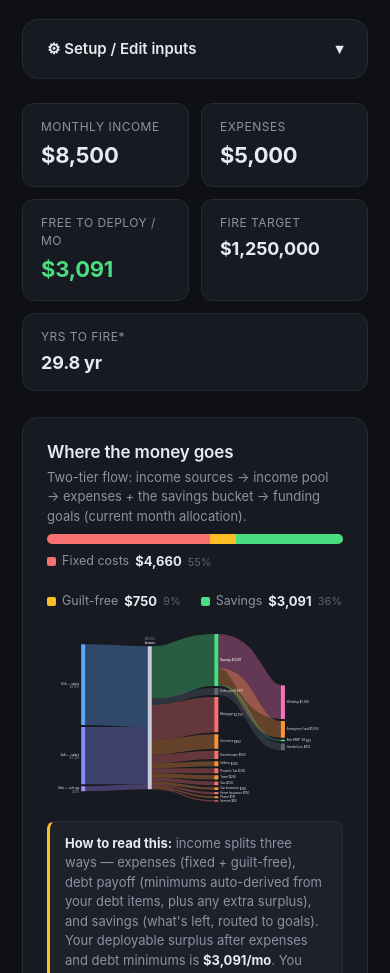
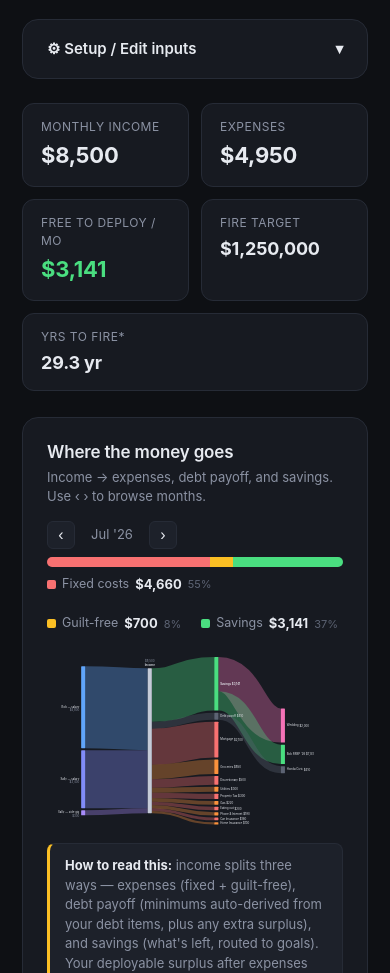
Before and after one commit to tpetrychyn/personal-finances-demo, a plain HTML site: page index.html in a window 390 px wide. Shown: the part 127-1100 px from the top of the page. Drawn offline with Linux system fonts and the light colour scheme.

Commit message:
Simplify default example and clean up Gantt labels
- Remove home repairs, Bob RRSP '27, furniture, Sally RRSP goals from defaults
- Remove travel expense; bundle phone & internet; add eating out $200 guilt-free
- Bob RRSP '26 target set to $8k; default priority: wedding → RRSP → emergency → ...
- Vacation deadline set to Jul '28
- Remove hardcoded bonus from default income
- Remove hardcoded TFSA roomBumps from defaults; migrate stale localStorage values
- Accounts show no $/mo label in Gantt (they absorb leftover, not a set amount)
- Deadline markers sit on their month; shortfall warning triggers on balance entering that month
- Sankey month picker wires bonus income sources into col-0 nodes when browsing bonus months

Co-Authored-By: Claude Sonnet 4.6 (1M context) <noreply@anthropic.com>

```diff
--- a/index.html
+++ b/index.html
@@ -22,6 +22,10 @@
   .stat .v.sm{font-size:18px}
   .card{background:var(--card);border:1px solid var(--line);border-radius:16px;
     padding:22px 24px;margin-bottom:24px}
+  .sankey-nav{display:flex;align-items:center;gap:8px;flex-shrink:0}
+  .sankey-nav button{background:var(--card2);border:1px solid var(--line);color:var(--txt);border-radius:6px;width:28px;height:28px;cursor:pointer;font-size:16px;line-height:1;padding:0}
+  .sankey-nav button:hover{background:var(--line)}
+  .sankey-nav .mo-lbl{font-size:13px;color:var(--muted);min-width:58px;text-align:center}
   .cardhead{display:flex;justify-content:space-between;align-items:flex-start;
     flex-wrap:wrap;gap:14px;margin-bottom:8px}
   .note{background:var(--card2);border:1px solid var(--line);border-left:3px solid var(--amber);
@@ -240,7 +244,12 @@
   <div class="card">
     <div class="cardhead">
       <div><h2>Where the money goes</h2>
-      <p class="sub">Two-tier flow: income sources → income pool → expenses + the savings bucket → funding goals (current month allocation).</p></div>
+      <p class="sub">Income → expenses, debt payoff, and savings. Use ‹ › to browse months.</p></div>
+      <div class="sankey-nav">
+        <button id="sankeyPrev">‹</button>
+        <span class="mo-lbl" id="sankeyMonthLbl">—</span>
+        <button id="sankeyNext">›</button>
+      </div>
     </div>
     <div class="budget-widget" id="budgetWidget"></div>
     <div class="sankey"><svg id="sankey" viewBox="0 0 1300 780" preserveAspectRatio="xMidYMid meet"></svg></div>
@@ -346,7 +355,7 @@ const DEFAULT_STATE = {
   meta: { asOf: "June 2026", startYear: 2026, startMonth: 6, viewMonths: 24, setupOpen: false },
   people: ["Bob", "Sally"],
   income: [
-    { id:"inc1", name:"Bob — salary",    person:"Bob",   monthly:4800, color:"var(--blue)",   bonuses:[{month:6, amount:8000}] },
+    { id:"inc1", name:"Bob — salary",    person:"Bob",   monthly:4800, color:"var(--blue)",   bonuses:[] },
     { id:"inc2", name:"Sally — salary",  person:"Sally", monthly:3400, color:"var(--indigo)", bonuses:[] },
     { id:"inc3", name:"Sally — side gig",person:"Sally", monthly:300,  color:"var(--violet)", bonuses:[] },
   ],
@@ -356,29 +365,24 @@ const DEFAULT_STATE = {
     { id:"ex3",  name:"Discretionary",  amount:500,  cat:"guilt" },
     { id:"ex5",  name:"Utilities",      amount:300,  cat:"fixed" },
     { id:"ex6",  name:"Property Tax",   amount:300,  cat:"fixed" },
-    { id:"ex7",  name:"Travel",         amount:250,  cat:"guilt" },
     { id:"ex8",  name:"Gas",            amount:220,  cat:"fixed" },
     { id:"ex9",  name:"Car Insurance",  amount:160,  cat:"fixed" },
     { id:"ex10", name:"Home Insurance", amount:130,  cat:"fixed" },
-    { id:"ex11", name:"Phone",          amount:110,  cat:"fixed" },
-    { id:"ex12", name:"Internet",       amount:80,   cat:"fixed" },
+    { id:"ex11", name:"Phone & Internet", amount:190,  cat:"fixed" },
+    { id:"ex12", name:"Eating out",      amount:200,  cat:"guilt" },
   ],
   goals: [
     { id:"emergency", kind:"lifestyle", name:"Emergency fund", target:15000, monthly:1000, startMo:0,  color:"var(--orange)", deadline:null, person:null, roomBump:null },
     { id:"wedding",   kind:"lifestyle", name:"Wedding",        target:20000, monthly:2000, startMo:0,  color:"var(--pink)",   deadline:10,   person:null, roomBump:null },
-    { id:"vacation",  kind:"lifestyle", name:"Vacation",       target:6000,  monthly:800,  startMo:11, color:"var(--sky)",    deadline:null, person:null, roomBump:null },
-    { id:"furniture", kind:"lifestyle", name:"Furniture",      target:5000,  monthly:800,  startMo:11, color:"var(--violet)", deadline:null, person:null, roomBump:null },
-    { id:"homerepair",kind:"lifestyle", name:"Home repairs",   target:8000,  monthly:1000, startMo:16, color:"#b45309",       deadline:null, person:null, roomBump:null },
+    { id:"vacation",  kind:"lifestyle", name:"Vacation",       target:6000,  monthly:800,  startMo:11, color:"var(--sky)",    deadline:24,   person:null, roomBump:null },
     { id:"carfund",   kind:"lifestyle", name:"Next-car fund",  target:10000, monthly:800,  startMo:16, color:"#eab308",       deadline:null, person:null, roomBump:null },
-    { id:"rrsp_t26",  kind:"account",  name:"Bob RRSP '26",   target:18000, monthly:0,    startMo:0,  color:"var(--green)",  deadline:8,    person:"Bob",   roomBump:null },
-    { id:"rrsp_t27",  kind:"account",  name:"Bob RRSP '27",   target:9000,  monthly:0,    startMo:6,  color:"#16a34a",       deadline:20,   person:"Bob",   roomBump:null },
-    { id:"rrsp_e",    kind:"account",  name:"Sally RRSP",      target:0,     monthly:0,    startMo:0,  color:"#15803d",       deadline:null, person:"Sally", roomBump:{month:6, amount:8000} },
-    { id:"tfsa_t",    kind:"account",  name:"Bob TFSA",        target:22000, monthly:0,    startMo:0,  color:"#34d399",       deadline:null, person:"Bob",   roomBump:{month:6, amount:7000} },
-    { id:"tfsa_e",    kind:"account",  name:"Sally TFSA",      target:15000, monthly:0,    startMo:0,  color:"#2dd4bf",       deadline:null, person:"Sally", roomBump:{month:6, amount:7000} },
+    { id:"rrsp_t26",  kind:"account",  name:"Bob RRSP '26",   target:8000,  monthly:0,    startMo:0,  color:"var(--green)",  deadline:8,    person:"Bob",   roomBump:null },
+    { id:"tfsa_t",    kind:"account",  name:"Bob TFSA",        target:22000, monthly:0,    startMo:0,  color:"#34d399",       deadline:null, person:"Bob",   roomBump:null },
+    { id:"tfsa_e",    kind:"account",  name:"Sally TFSA",      target:15000, monthly:0,    startMo:0,  color:"#2dd4bf",       deadline:null, person:"Sally", roomBump:null },
   ],
   // single priority list across ALL goals — top = funded first; raising a goal's
   // monthly amount eats into the surplus left for everything below it.
-  priority: ["emergency","wedding","vacation","furniture","homerepair","carfund","rrsp_t26","rrsp_t27","rrsp_e","tfsa_t","tfsa_e"],
+  priority: ["wedding","rrsp_t26","emergency","vacation","carfund","tfsa_t","tfsa_e"],
   // any kind of debt: car loan, credit card, student loan, line of credit, …
   debts: [
     { id:"debt1", name:"Honda Civic", kind:"Car loan", balance:18000, rate:0.07, payment:189, freq:"biweekly",
@@ -495,6 +499,9 @@ function normalize(){
   });
   state.income.push(...toAdd);
   (state.expenses||[]).forEach(ex=>{ if(!ex.cat) ex.cat="fixed"; });
+  // sync roomBump to null for goals whose default no longer has one
+  const _dgMap=new Map(DEFAULT_STATE.goals.map(g=>[g.id,g]));
+  (state.goals||[]).forEach(g=>{ const dg=_dgMap.get(g.id); if(dg&&dg.roomBump===null) g.roomBump=null; });
   if(!Array.isArray(state.debts)) state.debts = structuredClone(DEFAULT_STATE.debts);
   state.debts.forEach(d=>{
     if(d.id==null) d.id=uid("debt");
@@ -610,13 +617,14 @@ function simulate(){
       const tgt=targetAt(g,mi);
       if(bal[g.id]>=tgt-0.01){ if(end[g.id]===undefined) end[g.id]=mi; }
       else { end[g.id]=undefined; }
-      if(g.deadline!=null && mi===g.deadline) deadlineBal[g.id]=bal[g.id]||0;
+      if(g.deadline!=null && mi===g.deadline-1) deadlineBal[g.id]=bal[g.id]||0;
     }
   }
   return {start, end, alloc0, bal, alloc, debtState, deadlineBal};
 }
 let lastSim = null;
 let dragging = false;
+let sankeyMonth = 0;
 
 //============ HEADER STATS ============
 function renderHeaderStats(){
@@ -662,13 +670,19 @@ function renderSankeyNote(){
 }
 
 //============ SANKEY ============
-function buildSankeyModel(alloc0){
+function buildSankeyModel(alloc0, mi=0){
   const nodes=[],links=[];
   // col 0 + col 1: income sources → income pool
+  const bonusMi=bonusAt(mi);
   state.income.filter(s=>s.monthly>0).forEach(s=>nodes.push({id:s.id,name:s.name,value:+s.monthly||0,col:0,color:s.color}));
-  const incTotal=baseIncome();
+  if(bonusMi>0){
+    const bonusSrcs=state.income.filter(s=>s.monthly===0&&(s.bonuses||[]).some(x=>{const st=+x.month,r=+x.repeat||0;return mi===st||(r>0&&mi>st&&(mi-st)%r===0);}));
+    bonusSrcs.forEach(s=>nodes.push({id:s.id+"_b",name:s.name,value:bonusMi/Math.max(1,bonusSrcs.length),col:0,color:s.color}));
+  }
+  const incTotal=baseIncome()+bonusMi;
   nodes.push({id:"income",name:"Income",value:incTotal,col:1,color:"#c5cbd8"});
   state.income.filter(s=>s.monthly>0).forEach(s=>links.push({source:s.id,target:"income",value:+s.monthly||0,color:s.color}));
+  if(bonusMi>0){ const bonusSrcs=nodes.filter(n=>n.col===0&&n.id.endsWith("_b")); bonusSrcs.forEach(n=>links.push({source:n.id,target:"income",value:n.value,color:n.color})); }
 
   // col 2 → col 3: Savings (goals)
   const goalBuckets=state.goals.filter(g=>alloc0[g.id]>0)
@@ -709,8 +723,9 @@ function buildSankeyModel(alloc0){
   return {nodes,links};
 }
 
-function renderSankey(alloc0){
-  const {nodes,links} = buildSankeyModel(alloc0);
+function renderSankey(alloc0, mi=0){
+  const lbl=document.getElementById("sankeyMonthLbl"); if(lbl) lbl.textContent=monthLabel(mi);
+  const {nodes,links} = buildSankeyModel(alloc0, mi);
   const W=1300,H=780, mL=150, mR=255, mT=22, mB=22, nodeW=18, pad=9;
   const cols=[0,1,2,3];
   const colNodes = cols.map(c=>nodes.filter(n=>n.col===c));
@@ -921,7 +936,8 @@ function renderGantt(sim){
       const avgMo=funded/Math.max(1,eShown-s+1);
       const paced=(g.kind==="lifestyle")||(g.monthly>0);   // shows a fixed $/mo vs an absorbed ~avg
       const moTxt=paced?`${fmt(g.monthly||0)}/mo`:`~${fmt(avgMo)}/mo`;
-      const mlabel=moTxt+(g.kind==="account"&&newRoom?` · +${fmt(newRoom)} in ${monthLabel(g.roomBump.month)}`:"");
+      const isLeftover=g.kind==="account";
+      const mlabel=isLeftover?"":moTxt;
       const finishTxt=e===undefined?"after "+monthLabel(total):monthLabel(e);
       const width=Math.max(2.2, pct(eShown+1)-pct(s));
       const dlMiss=g.deadline!=null && ((sim.deadlineBal&&sim.deadlineBal[g.id])||0)<targetAt(g,g.deadline)-0.01;
@@ -1038,7 +1054,7 @@ function renderFire(){
 //============ RENDER ALL ============
 function renderAll(){
   const sim=simulate();
-  renderSankey(sim.alloc0);
+  renderSankey(sim.alloc[sankeyMonth]||{}, sankeyMonth);
   renderGantt(sim);
   renderHeaderStats();
   renderBudgetWidget();
@@ -1710,6 +1726,12 @@ document.addEventListener("keydown",e=>{
 });
 
 initSetupToggle();
+document.getElementById("sankeyPrev").addEventListener("click",()=>{
+  if(sankeyMonth>0){ sankeyMonth--; if(lastSim) renderSankey(lastSim.alloc[sankeyMonth]||{}, sankeyMonth); }
+});
+document.getElementById("sankeyNext").addEventListener("click",()=>{
+  if(sankeyMonth<VIEW_MONTHS-1){ sankeyMonth++; if(lastSim) renderSankey(lastSim.alloc[sankeyMonth]||{}, sankeyMonth); }
+});
 renderSetup();
 renderHeaderStats();
 renderSankeyNote();
```
